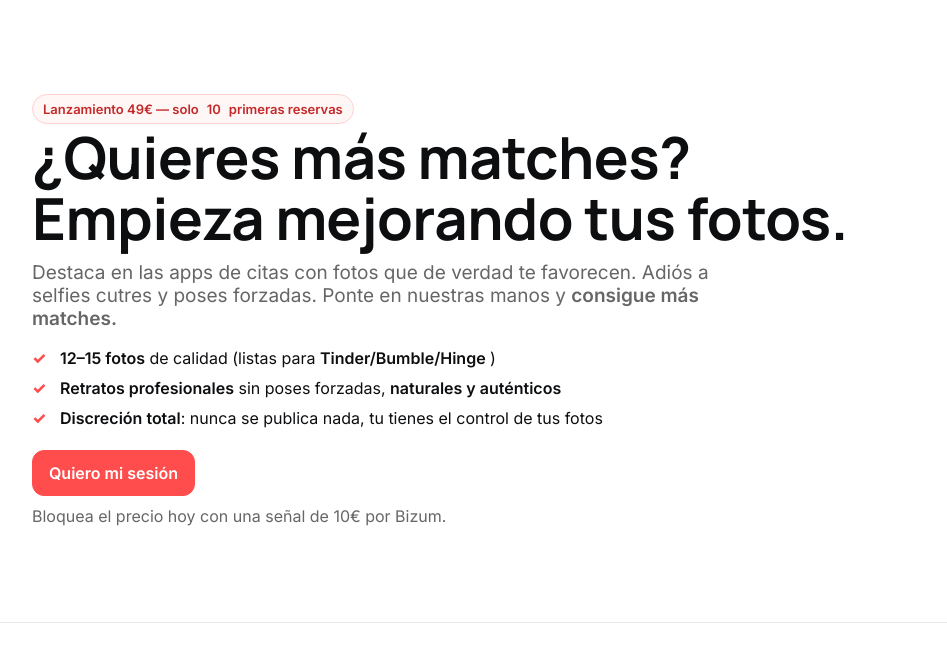
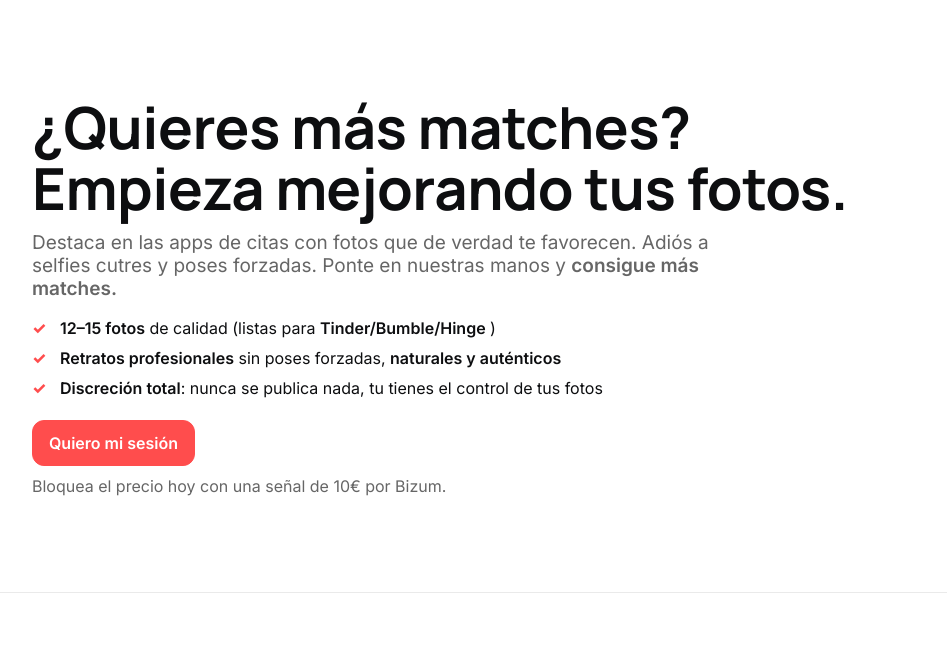
Before and after one commit to andresokei/flechazo, a plain HTML site: page index.html in a window 1280 px wide. Shown: the part 67-729 px from the top of the page, without its empty margins (166-1113 px from the left). Drawn offline with Linux system fonts and the light colour scheme.

```diff
--- a/index.html
+++ b/index.html
@@ -74,7 +74,7 @@
 <main>
   <!-- HERO -->
   <header class="container">
-    <span class="badge">Lanzamiento 49€ — solo <b id="plazas-hero"></b> primeras reservas</span>
+    <!-- <span class="badge">Lanzamiento 49€ — solo <b id="plazas-hero"></b> primeras reservas</span> -->
     <h1>¿Quieres más matches?<br>Empieza mejorando tus fotos.</h1>
     <p class="sub">
       Destaca en las apps de citas con fotos que de verdad te favorecen.
```
